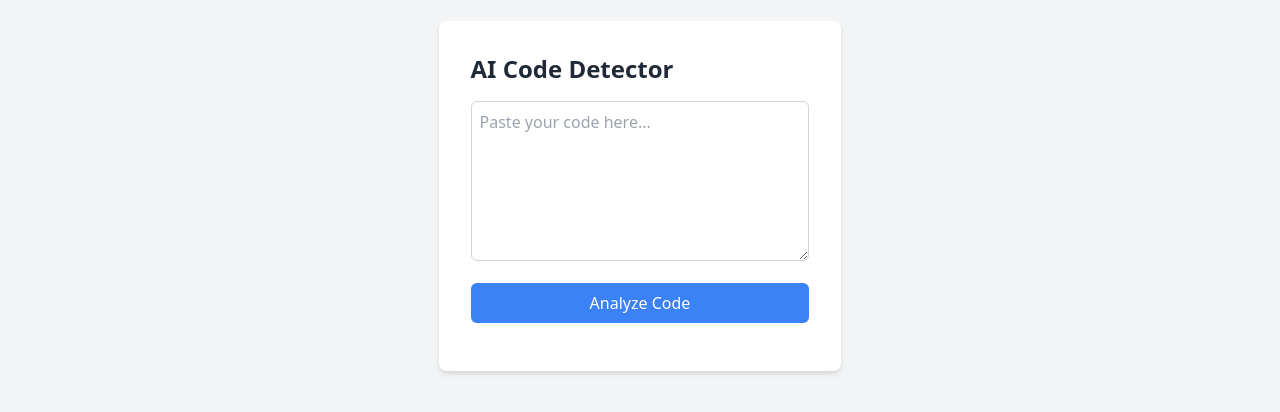
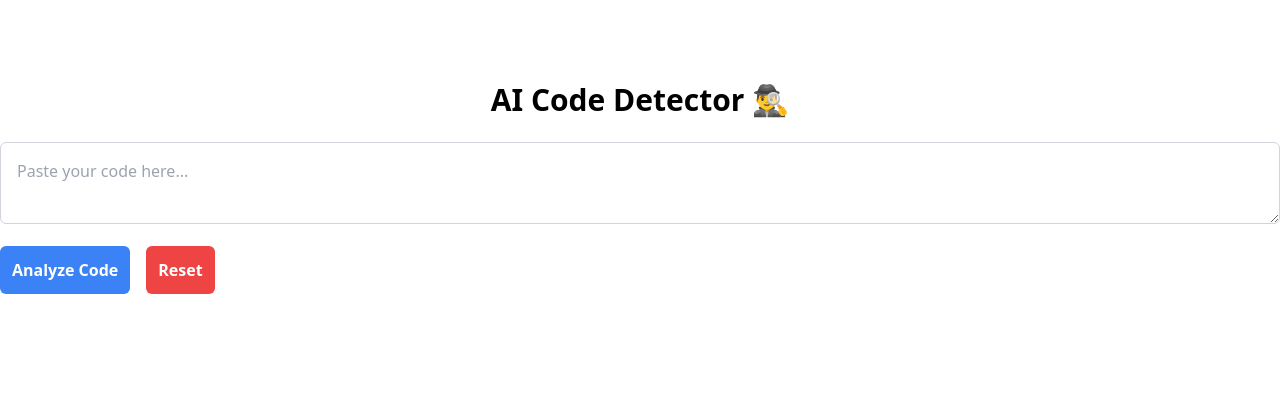
Before and after one commit to Gabriel-Dalton/AI-Code-Detector, a plain HTML site: page index.html in a window 1280 px wide. Shown: the part 204-616 px from the top of the page. Drawn offline with nearby package versions, Linux system fonts and the light colour scheme.

Commit message:
Update index.html

```diff
--- a/index.html
+++ b/index.html
@@ -1,21 +1,31 @@
 <!DOCTYPE html>
 <html lang="en">
+
 <head>
     <meta charset="UTF-8">
     <meta name="viewport" content="width=device-width, initial-scale=1.0">
     <title>AI Code Detector</title>
+    <link rel="stylesheet" href="styles.css">
     <link href="https://cdn.jsdelivr.net/npm/tailwindcss@2.2.19/dist/tailwind.min.css" rel="stylesheet">
-    <link rel="stylesheet" href="style.css">
 </head>
-<body class="bg-gray-100 min-h-screen flex items-center justify-center">
 
-    <div class="max-w-2xl mx-auto bg-white p-8 rounded-lg shadow-md">
-        <h1 class="text-2xl font-bold text-gray-800 mb-4">AI Code Detector</h1>
-        <textarea id="inputCode" class="w-full h-40 p-2 border border-gray-300 rounded-md mb-4" placeholder="Paste your code here..."></textarea>
-        <button onclick="analyzeCode()" class="w-full bg-blue-500 text-white p-2 rounded-md hover:bg-blue-600 transition">Analyze Code</button>
-        <div id="result" class="mt-4 text-xl text-gray-800 font-semibold"></div>
+<body class="flex items-center justify-center min-h-screen">
+
+    <div class="container mx-auto">
+        <h1 class="text-3xl font-bold text-center mb-6">AI Code Detector 🕵️‍♂️</h1>
+
+        <textarea id="inputCode" class="w-full p-4 border border-gray-300 rounded-md focus:outline-none focus:ring-2 focus:ring-blue-400" placeholder="Paste your code here..."></textarea>
+
+        <div class="flex space-x-4 mt-4">
+            <button id="analyzeBtn" class="bg-blue-500 text-white p-3 rounded-md hover:bg-blue-600 transition font-semibold">Analyze Code</button>
+            <button id="resetBtn" class="bg-red-500 text-white p-3 rounded-md hover:bg-red-600 transition font-semibold">Reset</button>
+        </div>
+
+        <div id="result" class="hidden mt-6 text-xl font-semibold text-center"></div>
+        <div id="details" class="mt-4 text-gray-700"></div>
     </div>
 
     <script src="script.js"></script>
 </body>
+
 </html>
```
